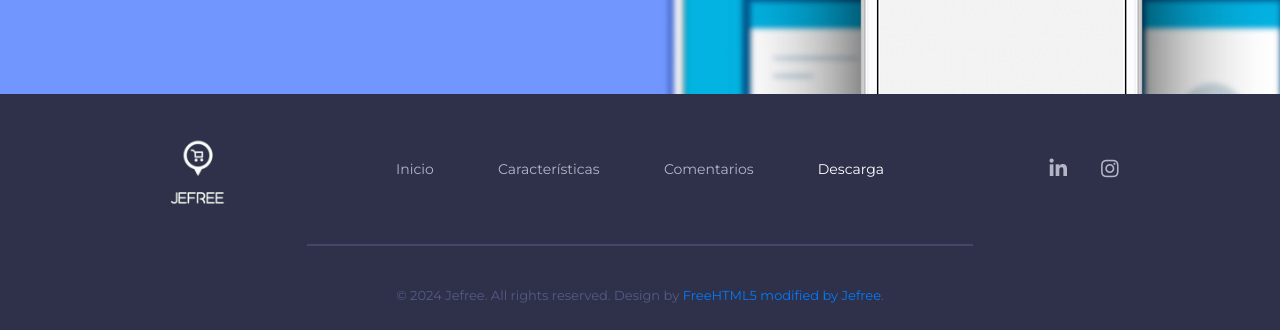
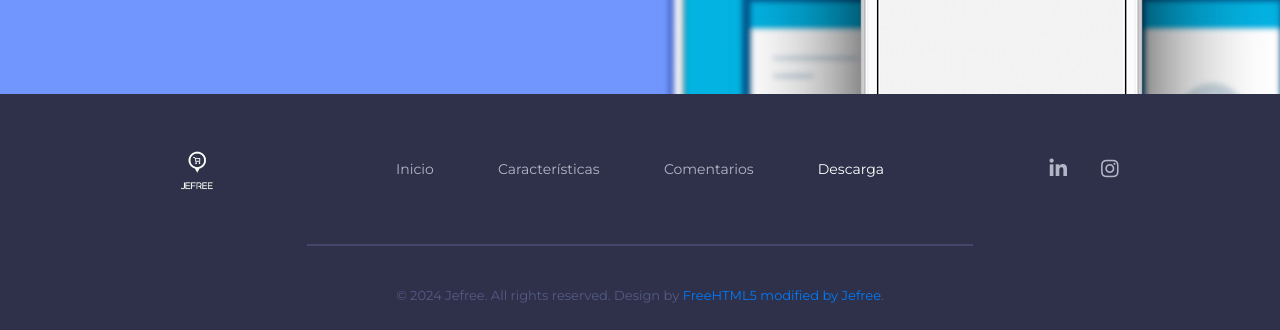
Before and after one commit to Jefree48/jefree, a plain HTML site: page index.html in a window 1280 px wide. Shown: the part 5255-5585 px from the top of the page. Drawn offline with Linux system fonts and the light colour scheme.

Commit message:
Update style.css

```diff
--- a/css/style.css
+++ b/css/style.css
@@ -519,8 +519,9 @@ position: relative;
   justify-content: center; /* Centra horizontalmente los elementos en el contenedor */
 }
 .footer-outer .column-1-3 img {
-   max-width: 100%; /* Ajusta el ancho máximo de la imagen */
+    max-width: 60%; /* Ajusta el ancho máximo de la imagen */
   height: auto; /* Para mantener la proporción de la imagen */
+display: inline-block;
 }
 .footer-outer .column-1-3 h1 {
   font-size: 38px;
```
